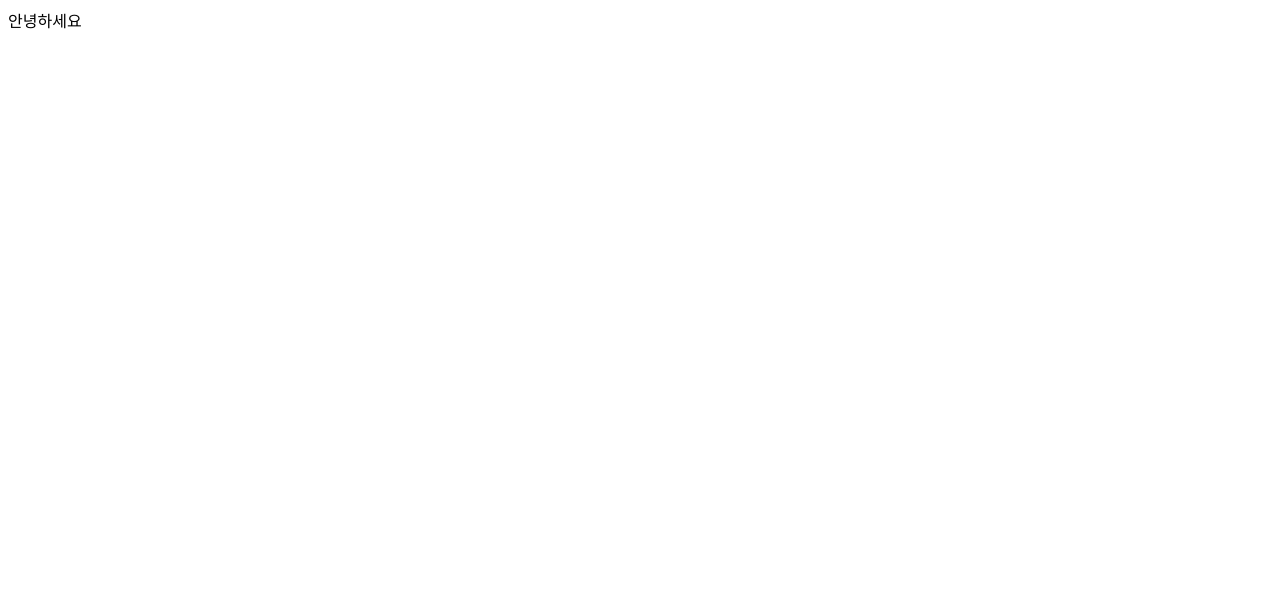
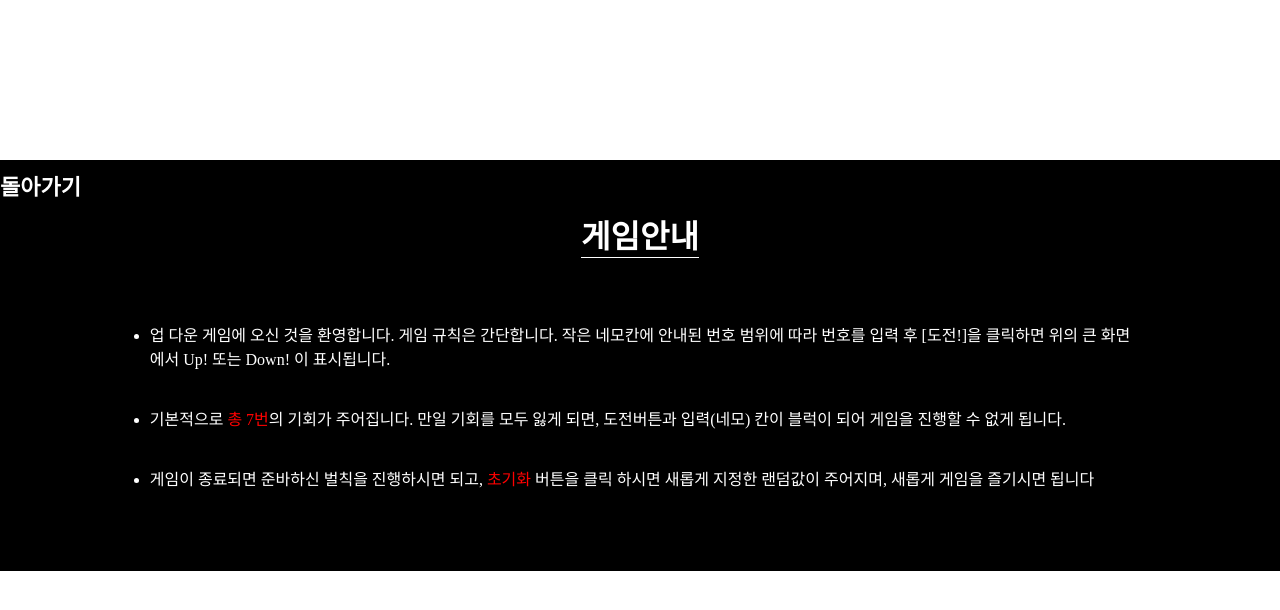
Before and after one commit to youngwan2/upDownGame-toy-, a plain HTML site: page 게임설명.html in a window 1280 px wide. Drawn offline with Linux system fonts and the light colour scheme.

Commit message:
commmit(third)

```diff
--- a/App.js
+++ b/App.js
@@ -17,7 +17,7 @@ console.log("정답: " + RandomNum);
 function gamePlayEvent() {
   let userValue = userInput.value;
   if(userValue<1 || userValue>100){
-    result.textContent="1~100사이의 숫자를 적어주쇼..😑"
+    result.textContent="1~100사이의 숫자만..😑"
     return
   }
   if(userValueList.includes(userValue)){
@@ -59,6 +59,7 @@ function resetEvent(){
     playBtn.disabled = false;
     userValueList = []
     chanceNum ="7"
+    result.textContent ="Up Down Game!"
 }
 
 function userValueResetEvent(){
--- /dev/null
+++ b/gamereport.css
@@ -0,0 +1,71 @@
+*{
+    margin: 0;
+    padding: 0;
+}
+
+body{
+    margin-top: 10rem;
+}
+
+/**header area*/
+header #container{
+    display: flex;
+    justify-content: left;
+    background-color: black;
+    color:white;
+    height: 50px;
+    align-items: center;
+    font-weight: bold;
+    font-size: 22px;
+}
+
+header #container nav li{
+    list-style: none ;
+}
+
+header #container nav li a{
+    text-decoration: none;
+    color: white
+}
+
+header #container nav li a:hover{
+    color:burlywood;
+    position: relative;
+    left: 3px;
+    bottom: 3px;
+}
+
+/**report area*/
+#container-report{
+    display: flex;
+    justify-content: space-between;
+    flex-direction: column;
+    text-align: left;
+    align-items: center;
+    border: 1px solid black;
+    padding-bottom: 5rem;
+    border-left: 1px hidden;
+    border-right: 1px hidden;
+    background-color: black;
+    color:white;
+    position: relative;
+    bottom: 0 ;
+}
+
+#container-report h1{
+    border-bottom: 1px solid white ;
+    margin-bottom: 4rem;
+}
+
+#container-report h1 ul{
+    list-style: none;
+    text-decoration: none;
+}
+
+
+
+
+
+@media screen and(min=width:0 )and(max-width:1090px){
+
+}
--- a/style.css
+++ b/style.css
@@ -1,5 +1,5 @@
 *{
-    margin-top:0;
+    margin:0;
     padding: 0;
     text-decoration: none;
     list-style: none;
@@ -8,12 +8,13 @@
 /**헤드 컨테이너*/
 header #container{
     display: flex;
-    justify-content: space-between;
-    background-color: black;
+    justify-content: center;
+    background-color: #000000;
     color:white;
     height: 50px;
     align-items: center;
-
+    font-weight: bold;
+    font-size: 22px;
 }
 
 header #container h4{
@@ -27,7 +28,12 @@ header #container nav li{
     justify-content: space-between;
 }
 header #container nav li a{
-color: white;
+    color: white;
+}
+header #container nav li a:hover{
+    color:beige;
+    border-bottom: 1px solid burlywood;
+
 }
 
 /**컨테이너 */
@@ -44,6 +50,11 @@ color: white;
 /** 제목*/
 #game-container h1{
     margin-bottom: 30px;
+    border: 2px solid #5b5757;
+    background-color: #000000;
+    padding: 10px;
+    color:white;
+
 }
 /**플레이 버튼 */
 #game-container #play-btn{
@@ -65,15 +76,16 @@ color: white;
 
 /**결과창 */
 #result{
-    font-size: 2rem ;
+    font-size: 1.5rem ;
     font-weight: bold;
     font-family:'Trebuchet MS', 'Lucida Sans Unicode', 'Lucida Grande', 'Lucida Sans', Arial, sans-serif;
     width: 301px;
     height: 36px;
-    border:1px solid black ; border-radius: 15px;
+    border:5px ridge black ; border-radius: 15px;
     padding: 5rem;
     background-image: url('./모니터.png');
     background-repeat: no-repeat;
+    background-color: #5b5757 ;
 
 }
 
@@ -97,7 +109,9 @@ color: white;
     border: none;
     width: 350px;
     height: 35px;
-    padding-bottom: 18px;
+    margin-bottom: 1rem;
+    color: black;
+    text-align: center;
 }
 
 @media screen and (min-width:0) and (max-width:504px){
--- a/게임설명.html
+++ b/게임설명.html
@@ -4,9 +4,31 @@
     <meta charset="UTF-8">
     <meta http-equiv="X-UA-Compatible" content="IE=edge">
     <meta name="viewport" content="width=device-width, initial-scale=1.0">
-    <title>Document</title>
+    <link rel="stylesheet" href ="gamereport.css">
+    <title>게임안내</title>
 </head>
 <body>
-    안녕하세요
+    <header>
+        <div id="container">
+        <nav>
+            <ul>
+              <li><a href="index.html">돌아가기</a></li>
+            </ul>
+          </nav>
+        </div>
+      </header>
+
+    <div id="container-report">
+     <h1>게임안내</h1>
+     <ul>
+        <li>업 다운 게임에 오신 것을 환영합니다. 게임 규칙은 간단합니다.
+            작은 네모칸에 안내된 번호 범위에 따라 번호를 입력 후 [도전!]을 클릭하면
+            위의 큰 화면<br>에서 Up! 또는 Down! 이 표시됩니다.</li><br><br>
+        <li>기본적으로 <span style="color: red ;">총 7번</span>의 기회가 주어집니다. 만일 기회를 모두 잃게 되면,
+            도전버튼과 입력(네모) 칸이 블럭이 되어 게임을 진행할 수 없게 됩니다.</li><br><br>
+        <li>게임이 종료되면 준바하신 벌칙을 진행하시면 되고, <span style="color:red">초기화</span> 버튼을 클릭
+            하시면 새롭게 지정한 랜덤값이 주어지며, 새롭게 게임을 즐기시면 됩니다</li>
+    </ul>
+    </div>
 </body>
 </html>
```
Also changed, not shown: index.html (+5 -10 lines).
